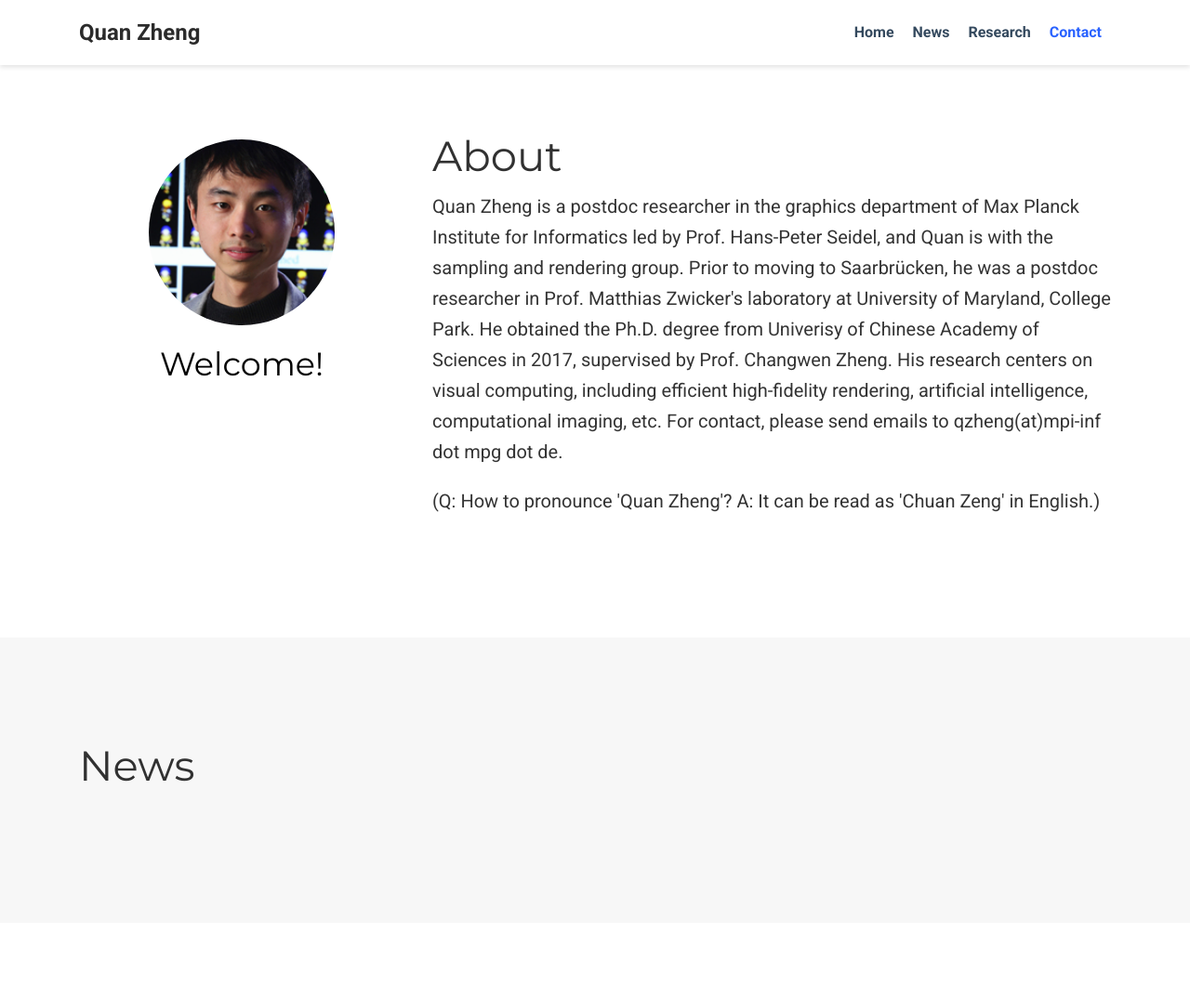
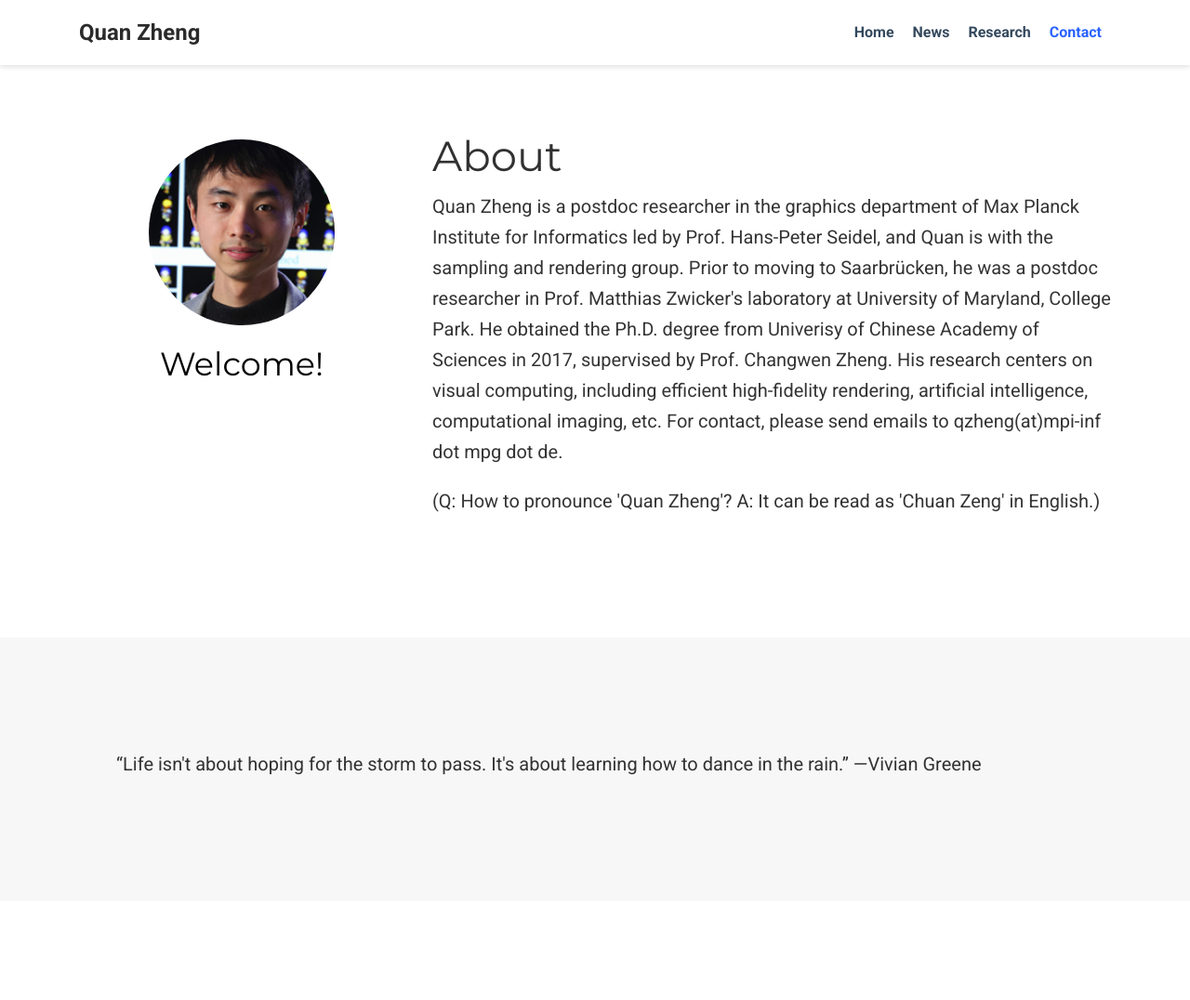
Before and after one commit to quan-zheng/quan-zheng.github.io, a plain HTML site: page index.html in a window 1280 px wide. Shown: the top 1076 px of the page at 93% size. Drawn offline with nearby package versions, Linux system fonts and the light colour scheme; some packages are replaced by stand-ins of ours; some icons are missing.

Commit message:
Add a motto

```diff
--- a/index.html
+++ b/index.html
@@ -316,13 +316,14 @@ His research centers on visual computing, including efficient high-fidelity rend
 
 <div class="row">
   <div class="col-12 col-md-12 section-heading">
-    <h1>News</h1>
+    <h1></h1>
 
   </div>
 </div>
 <div class="row">
   <div class="col-12 col-md-12">
 <ul>
+  <q>Life isn't about hoping for the storm to pass. It's about learning how to dance in the rain.</q> &mdash;Vivian Greene
 </ul>
 
   </div>
```
